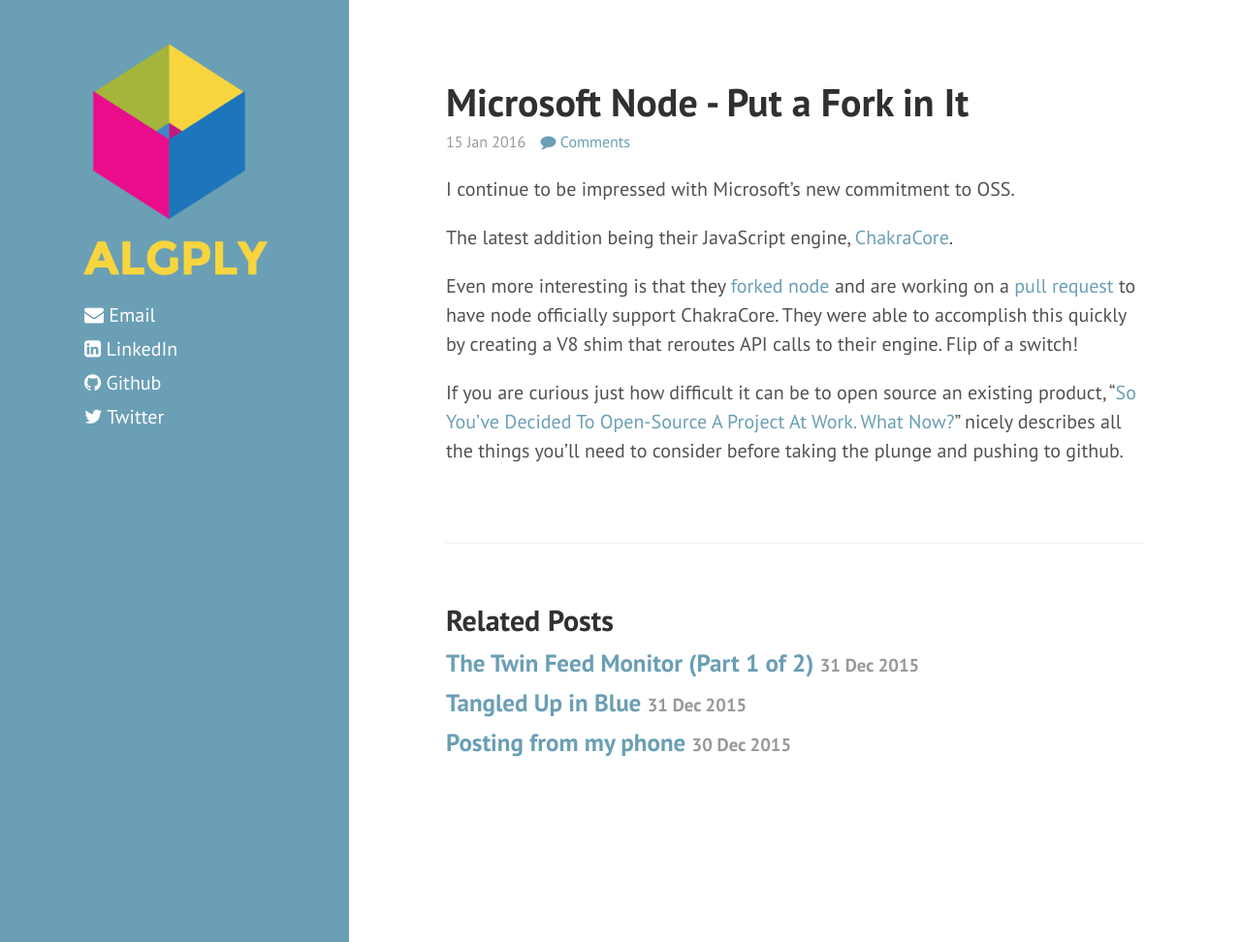
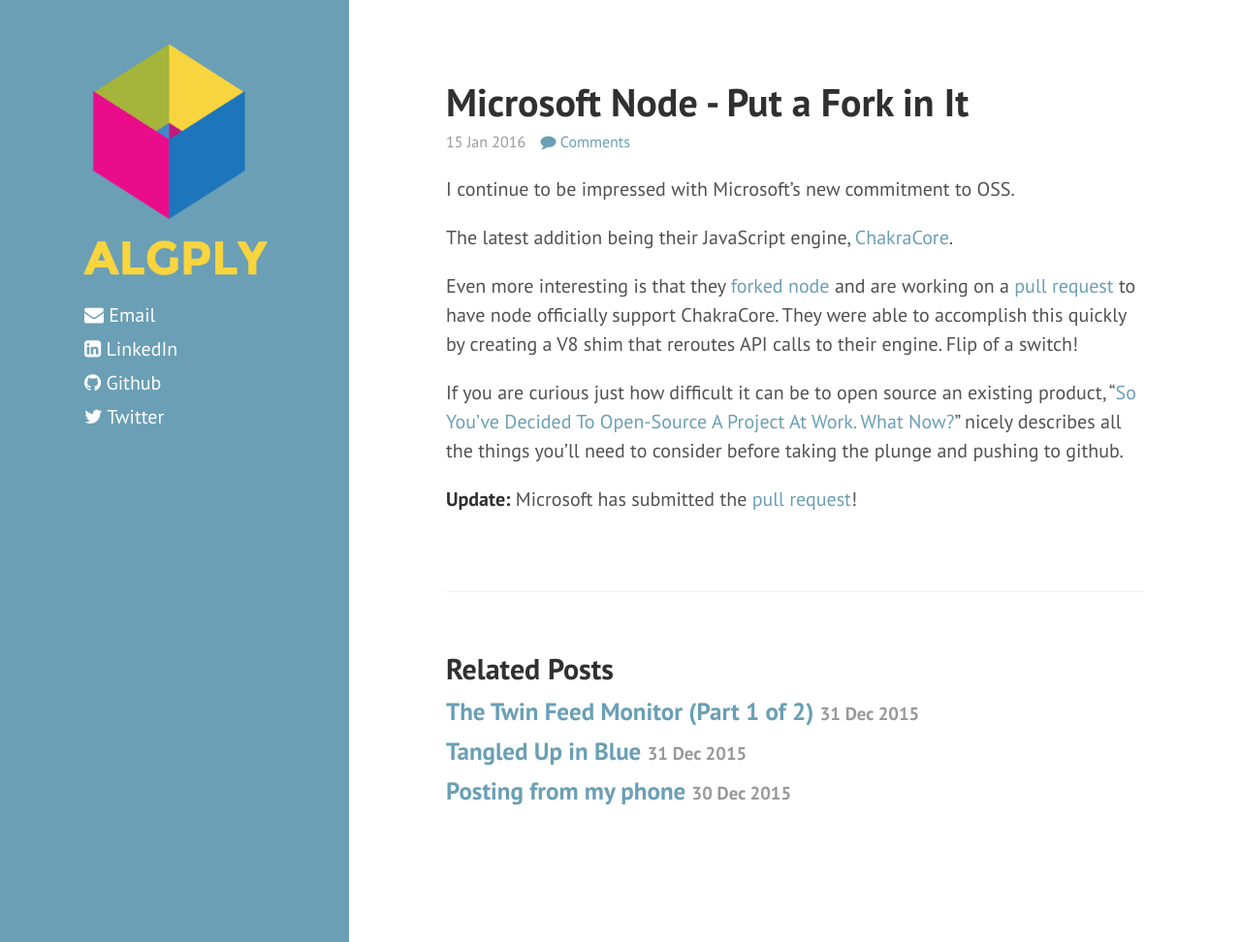
Before and after one commit to josephgardner/josephgardner.github.io, a Jekyll site: the page built from _posts/2016-01-15-microsoft-node.md, in a window 1280 px wide and 972 px high. Shown: the whole window at 97% size. Built offline with Jekyll 4.4.1, drawn with Linux system fonts in a browser that asks for light colours; nearby versions of some CDN libraries; Markdown is read by kramdown in place of the engine named in the settings; comment, search, counter and statistics services are not loaded.

Commit message:
Created :_posts/2016-01-15-microsoft-node.md

```diff
--- a/_posts/2016-01-15-microsoft-node.md
+++ b/_posts/2016-01-15-microsoft-node.md
@@ -11,3 +11,5 @@
 Even more interesting is that they [forked node](https://github.com/Microsoft/nodejs-guidelines) and are working on a [pull request](https://mobile.twitter.com/gauravseth/status/674393822420271104) to have node officially support ChakraCore. They were able to accomplish this quickly by creating a V8 shim that reroutes API calls to their engine. Flip of a switch!
 
 If you are curious just how difficult it can be to open source an existing product, "[So You’ve Decided To Open-Source A Project At Work. What Now?](https://www.smashingmagazine.com/2013/12/open-sourcing-projects-guide-getting-started/)" nicely describes all the things you'll need to consider before taking the plunge and pushing to github.
+
+**Update:** Microsoft has submitted the [pull request](https://github.com/nodejs/node/pull/4765)!
```
